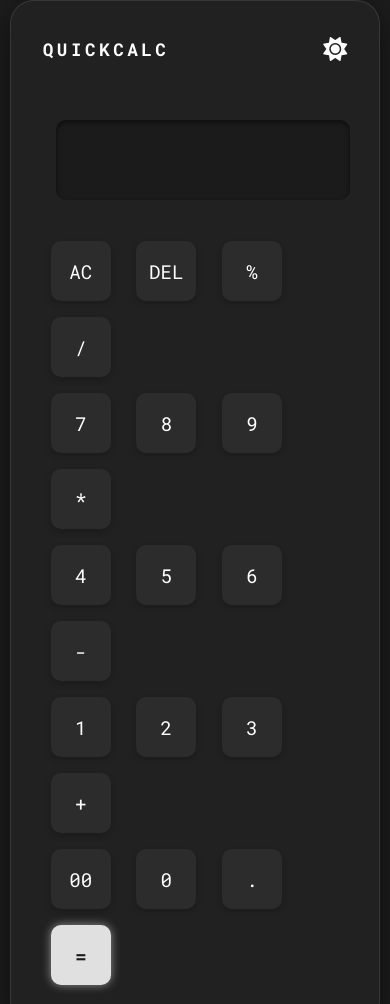
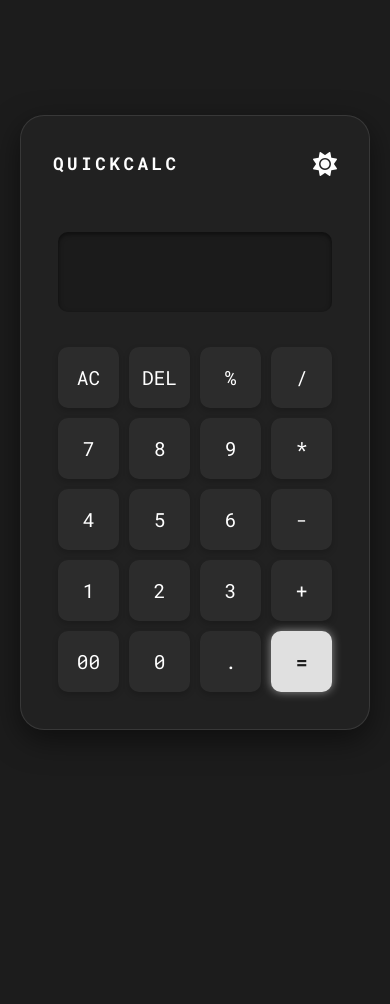
Before and after one commit to gautamsonpitale17/BuildIn30Days, a plain HTML site: page QuickCalc/index.html in a window 390 px wide. Shown: the top 1004 px of the page. After the commit the page ends 844 px from the top, so only its background shows below. Drawn offline with Linux system fonts and the light colour scheme.

Commit message:
Updated responsiveness

```diff
--- a/QuickCalc/index.html
+++ b/QuickCalc/index.html
@@ -6,7 +6,6 @@
     <title>QuickCalc</title>
 
     <link rel="stylesheet" href="https://fonts.googleapis.com/css2?family=Roboto+Mono:wght@400;700&display=swap">
-
     <link rel="stylesheet" href="https://cdnjs.cloudflare.com/ajax/libs/font-awesome/6.0.0-beta3/css/all.min.css">
 
     <link rel="stylesheet" href="style.css">
@@ -16,7 +15,7 @@
     <div class="container">
 
         <div id="status-bar">
-            <h1 id="project-name">QUICKCALC</h1>
+            <h1 id="project-name">QuickCalc</h1>
 
             <button id="theme-toggle">
                 <i class="fas fa-sun"></i>
@@ -25,44 +24,36 @@
 
         <div class="calculator">
             <form class="buttons">
+
                 <div class="display">
                     <input type="text" name="display" readonly>
                 </div>
 
-                <div>
                 <input type="button" value="AC" data-type="clear" class="operator control-btn">
                 <input type="button" value="DEL" data-type="delete" class="operator control-btn">
                 <input type="button" value="%" data-type="operator" class="operator control-btn">
                 <input type="button" value="/" data-type="operator" class="operator">
-                </div>
 
-                <div>
                 <input type="button" value="7" data-type="number">
                 <input type="button" value="8" data-type="number">
                 <input type="button" value="9" data-type="number">
                 <input type="button" value="*" data-type="operator" class="operator">
-                </div>
 
-                <div>
                 <input type="button" value="4" data-type="number">
                 <input type="button" value="5" data-type="number">
                 <input type="button" value="6" data-type="number">
                 <input type="button" value="-" data-type="operator" class="operator">
-                </div>
 
-                <div>
                 <input type="button" value="1" data-type="number">
                 <input type="button" value="2" data-type="number">
                 <input type="button" value="3" data-type="number">
                 <input type="button" value="+" data-type="operator" class="operator">
-                </div>
 
-                <div>
                 <input type="button" value="00" data-type="number">
                 <input type="button" value="0" data-type="number">
                 <input type="button" value="." data-type="decimal" class="operator control-btn">
                 <input type="button" value="=" data-type="equals" class="equal operator">
-                </div>
+
             </form>
         </div>
     </div>
--- a/QuickCalc/script.js
+++ b/QuickCalc/script.js
@@ -36,9 +36,15 @@ document.addEventListener('DOMContentLoaded', () => {
 
     function appendValue(val) {
         const lastChar = display.value.slice(-1);
-        if (['+', '-', '*', '/', '.'].includes(val) && ['+', '-', '*', '/', '.'].includes(lastChar)) {
+
+        if (['+', '-', '*', '/', '%', '.'].includes(val) && ['+', '-', '*', '/', '%', '.'].includes(lastChar)) {
             return;
         }
+
+        if (val === '00' && display.value === '') {
+            return;
+        }
+
         display.value += val;
     }
 
@@ -52,7 +58,8 @@ document.addEventListener('DOMContentLoaded', () => {
 
     function calculate() {
         try {
-            let result = eval(display.value.replace(/%/g, '/100'));
+            let expression = display.value.replace(/%/g, '/100');
+            let result = eval(expression);
 
             if (result.toString().includes('.')) {
                 result = parseFloat(result.toFixed(10));
@@ -88,13 +95,19 @@ document.addEventListener('DOMContentLoaded', () => {
         const key = event.key;
 
         buttons.forEach(button => {
-            if (button.value === key || (key === 'Enter' && button.value === '=') || (key === 'c' && button.value === 'AC') || (key === 'Backspace' && button.value === 'DEL')) {
+            let match = false;
+            if (button.value === key) match = true;
+            if (key === 'Enter' && button.value === '=') match = true;
+            if (key === 'Backspace' && button.value === 'DEL') match = true;
+            if (key.toLowerCase() === 'c' && button.value === 'AC') match = true;
+
+            if (match) {
                 button.classList.add('active');
                 setTimeout(() => button.classList.remove('active'), 100);
             }
         });
 
-        if (!isNaN(key) || ['+', '-', '*', '/', '.'].includes(key)) {
+        if (!isNaN(key) || ['+', '-', '*', '/', '%', '.'].includes(key)) {
             appendValue(key);
         } else if (key === 'Enter' || key === '=') {
             event.preventDefault();
--- a/QuickCalc/style.css
+++ b/QuickCalc/style.css
@@ -13,6 +13,7 @@ body {
     align-items: center;
     min-height: 100vh;
     transition: background 0.4s, color 0.4s;
+    padding: 20px;
 }
 
 .dark-theme {
@@ -26,7 +27,7 @@ body {
 }
 
 .container {
-    width: 95%;
+    width: 100%;
     max-width: 400px;
     padding: 2rem;
     border-radius: 1.5rem;
@@ -65,13 +66,8 @@ body {
     transition: color 0.4s;
 }
 
-.dark-theme #project-name {
-    color: #FFFFFF;
-}
-
-.light-theme #project-name {
-    color: #000000;
-}
+.dark-theme #project-name { color: #FFFFFF; }
+.light-theme #project-name { color: #000000; }
 
 #theme-toggle {
     background: none;
@@ -86,16 +82,25 @@ body {
 
 
 .calculator {
-    background: none;
-    border-radius: 0;
+    width: 100%;
     padding: 0;
+}
+
+.calculator form.buttons {
+    display: grid;
+    grid-template-columns: repeat(4, 1fr);
+    gap: 10px;
+    padding: 5px;
     width: 100%;
+    margin: 0;
 }
 
 .calculator form input {
-    margin: 8px;
-    width: 60px;
-    height: 60px;
+    margin: 0;
+    aspect-ratio: 1 / 1;
+    width: 100%;
+    height: auto;
+
     border: 0;
     outline: 0;
     border-radius: 10px;
@@ -103,10 +108,17 @@ body {
     background: rgba(255, 255, 255, 0.05);
     box-shadow: 0 3px 6px rgba(0, 0, 0, 0.2);
 
-    font-size: 1.2rem;
+    font-size: 5vw;
+
     font-weight: 400;
     cursor: pointer;
     transition: all 0.3s;
+}
+
+@media (min-width: 400px) {
+    .calculator form input {
+        font-size: 1.5rem;
+    }
 }
 
 .light-theme .calculator form input {
@@ -120,13 +132,15 @@ body {
 }
 
 form .display {
-    margin: 15px 5px 25px;
+    grid-column: 1 / span 4;
+    margin: 15px 0 25px;
 }
 
 form .display input {
     text-align: right;
     flex: 1;
-    font-size: 3rem;
+    font-size: 12vw;
+    max-font-size: 3rem;
     padding: 0 15px;
     height: 80px;
     width: 100%;
@@ -135,6 +149,13 @@ form .display input {
     color: #fff;
     box-shadow: inset 0 2px 5px rgba(0, 0, 0, 0.5);
 }
+
+@media (min-width: 400px) {
+    form .display input {
+        font-size: 3rem;
+    }
+}
+
 .light-theme form .display input {
     background: rgba(0, 0, 0, 0.05);
     color: #000;
@@ -149,7 +170,6 @@ form input.operator {
 }
 
 form input.equal {
-    width: 60px;
     border-radius: 10px;
     font-weight: 700;
 }
```
Lines whose indentation alone changed are shown as unchanged.
